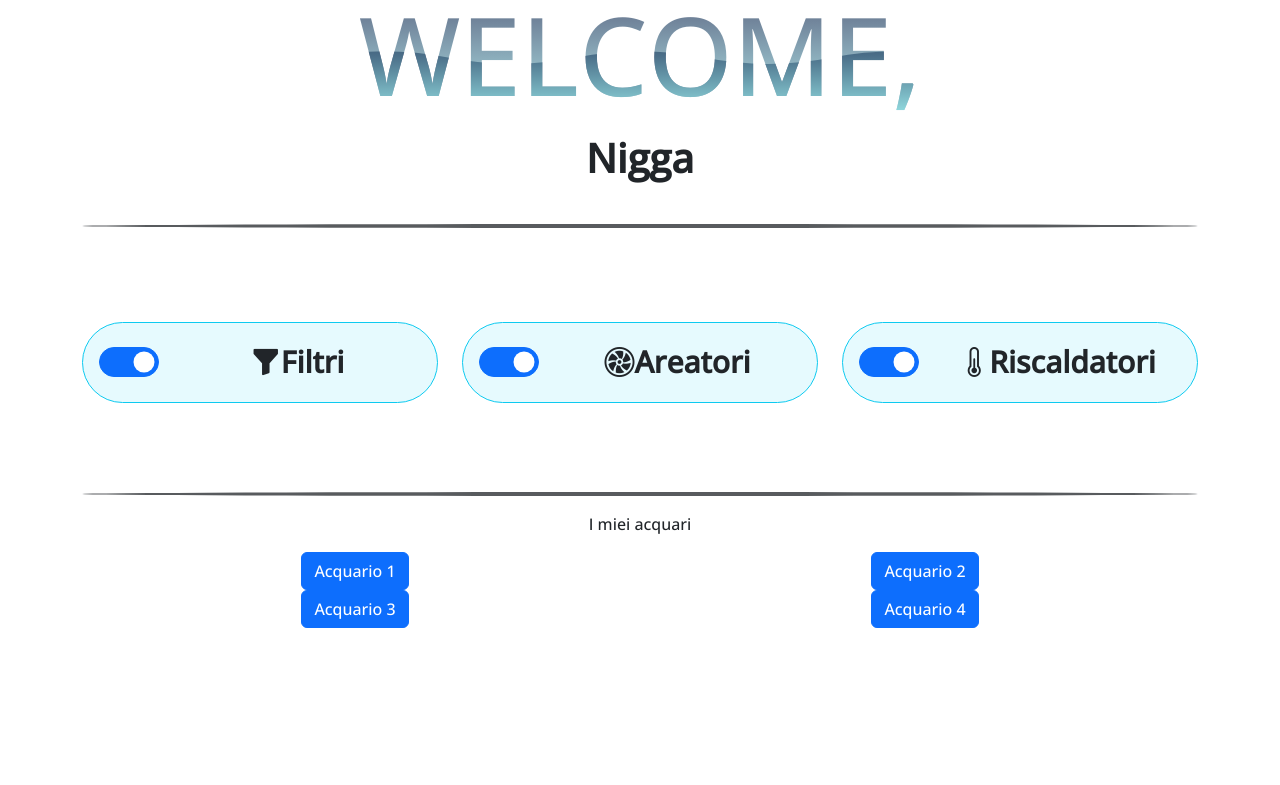
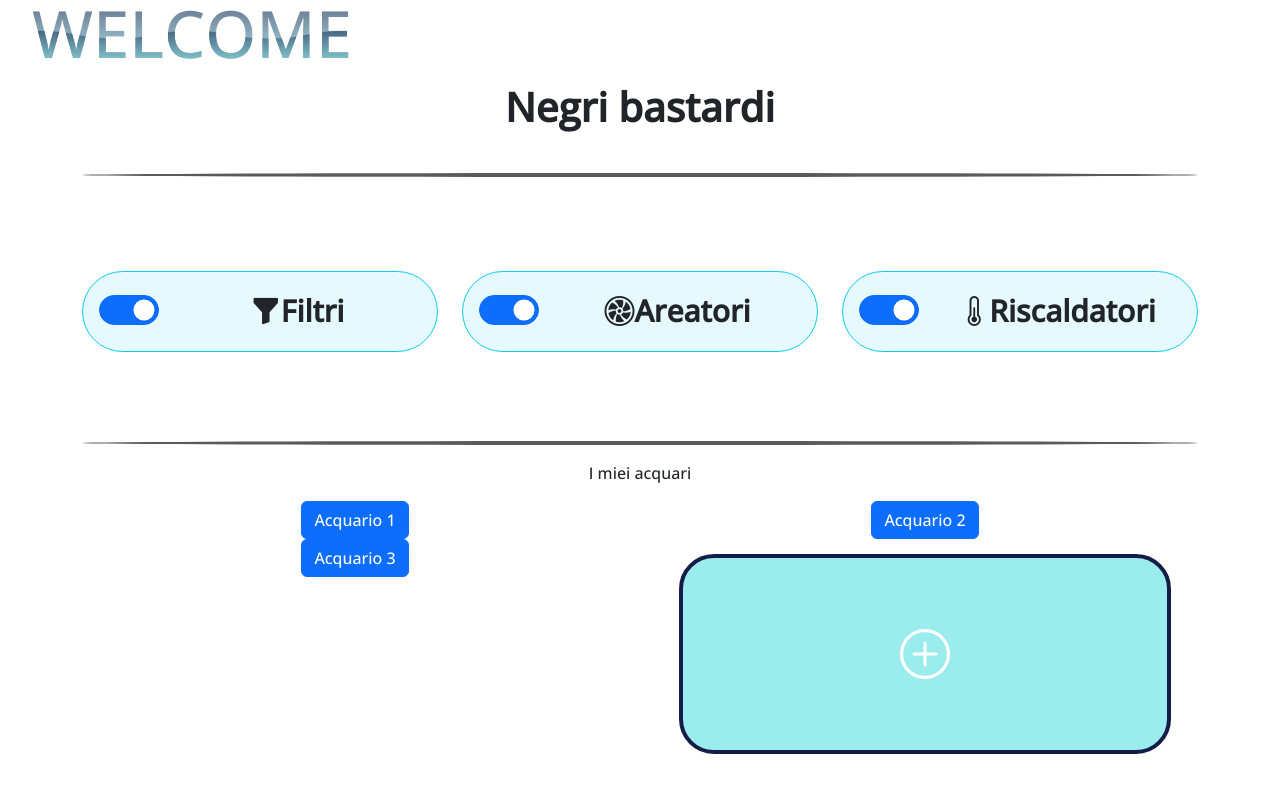
Before and after one commit to GianniMoretti/EyeScape, a PHP site: page /HTML/Home.html in a window 1280 px wide. Shown: the part 87-872 px from the top of the page. Before the commit the page ends 715 px from the top, so only its background shows below. Run offline with PHP 8.4, Linux system fonts and the light colour scheme; data that the repository does not hold is empty; some libraries are stand-ins or nearby versions; some web fonts are replaced.

Commit message:
Home revisited

```diff
--- a/Code/WebApp/HTML/Home.html
+++ b/Code/WebApp/HTML/Home.html
@@ -4,7 +4,7 @@
     <meta charset="UTF-8">
     <meta http-equiv="X-UA-Compatible" content="IE=edge">
     <meta name="viewport" content="width=device-width, initial-scale=1.0">
-    <title>HomeTRY</title>
+    <title>Home</title>
     <link rel="stylesheet" href="../css/Prova.css" type="text/css">
     <link rel="preconnect" href="https://fonts.googleapis.com">
     <link rel="preconnect" href="https://fonts.gstatic.com" crossorigin>
@@ -63,10 +63,10 @@
             </pattern>
         </defs>
         <text text-anchor="middle" x="50" y="15" font-size="17" fill="url(#wave)" fill-opacity="0.9">
-            WELCOME,
+            WELCOME
         </text>
         <text text-anchor="middle" x="50" y="15" font-size="17" fill="url(#gradient)" fill-opacity="0.7">
-            WELCOME,
+            WELCOME
         </text>
     </svg>
 </div>
@@ -76,7 +76,7 @@
         <div class="col">
         </div>
         <div class="col">
-            <p class="fs-1" style="font-weight: bold">Nigga</p>
+            <p class="fs-1" style="font-weight: bold">Negri bastardi</p>
         </div>
         <div class="col">
         </div>
@@ -132,7 +132,7 @@
             <button type='button' class='btn btn-primary'>Acquario 3</button>
         </div>
         <div class="col">
-            <button type='button' class='btn btn-primary'>Acquario 4</button>
+            <button type='button' class='btn btn-primary buttonAquarium' id="aquarium4" style=" border-radius: 35px; border : #131D47 solid 4px; background-color: #9AECED; font-size: 50px;" ><i class="bi bi-plus-circle"></i></button>
         </div>
     </div>
 </div>
@@ -145,7 +145,7 @@
     $(document).ready(function () {
         $.ajax({
             type: "POST",
-            url: "../Server/Actions.php",
+            url: "../Server/Php/Actions.php",
             data: {"action": "load"},
             dataType: 'JSON',
             success: function (response) {
@@ -168,7 +168,7 @@
             var text = "prova";
             $.ajax({
                 type: "POST",
-                url: "../Server/Actions.php",
+                url: "../Server/Php/Actions.php",
                 data: {"text": text, "action": request_type},
                 dataType: 'JSON',
                 success: function (response) {
--- a/Code/WebApp/HTML/Login.html
+++ b/Code/WebApp/HTML/Login.html
@@ -161,15 +161,15 @@
         if (bool) {
             $.ajax({
                 type: "POST",
-                url: "../Server/Login.php",
+                url: "../Server/Php/Login.php",
                 data: {user: id, psw: pass},
                 dataType: 'JSON',
                 success: function (response) {
                     document.getElementById("errorID").innerHTML = "";
                     document.getElementById("errorPSW").innerHTML = "";
                     console.log(response);
-                    if (response["login"] == "true") {
-                        window.location.href = "Prova.html";
+                    if (response["login"] === "true") {
+                        window.location.href = "Home.html";
                     } else {
                         document.getElementById("errorID").innerHTML = "Nome utente o password errati";
                     }
--- a/Code/WebApp/Server/Php/Actions.php
+++ b/Code/WebApp/Server/Php/Actions.php
@@ -1,7 +1,7 @@
 <?php
 
 	header('Content-Type: text/json');
-	require_once("config.php");
+	require_once("Config.php");
 	$action = $_POST['action'];
 	$query_string = "";
 
--- a/Code/WebApp/Server/Php/Login.php
+++ b/Code/WebApp/Server/Php/Login.php
@@ -1,6 +1,6 @@
 <?php
     session_start();
-	require_once("config.php");
+	require_once("Config.php");
     $id = $_POST["user"];
     $psw = $_POST["psw"];
 
--- a/Code/WebApp/css/Prova.css
+++ b/Code/WebApp/css/Prova.css
@@ -28,9 +28,9 @@ body {
 }
 
 .WelcomeWrite {
-    align-self: center;
-    width: 50%;
-    height: 50%;
+    align-self: start;
+    width: 30%;
+    height: 30%;
 }
 
 .UserNameWelcome {
@@ -51,3 +51,10 @@ body {
     border-radius: 50%;
 
 }
+
+.buttonAquarium {
+    width: 90%;
+    height: 200px;
+    margin: 15px;
+    background-color: #9AECED;
+}
```
Also changed, not shown: Assets/Image/png-transparent-number-computer-icons-plus-miscellaneous-game-plus.png (added).
